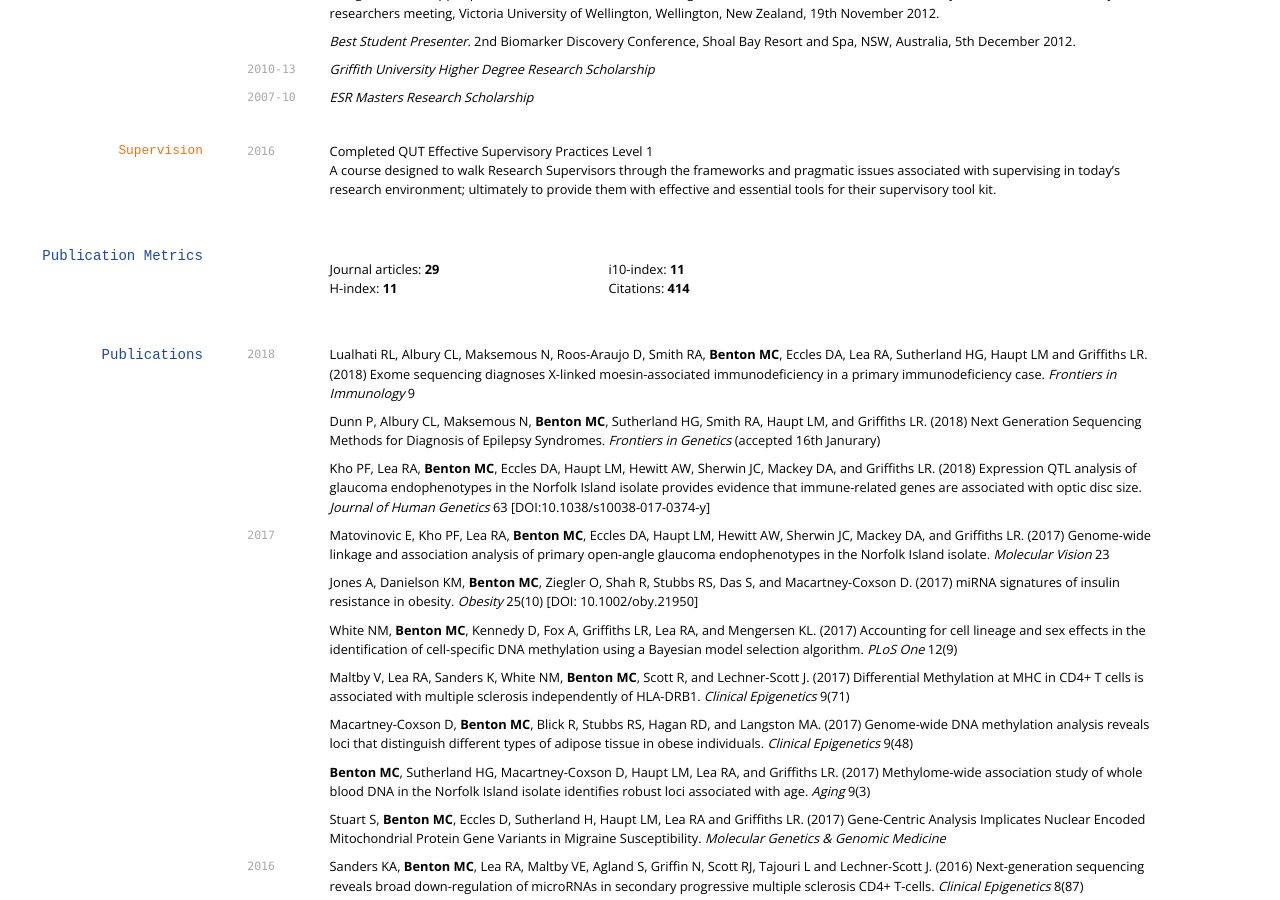
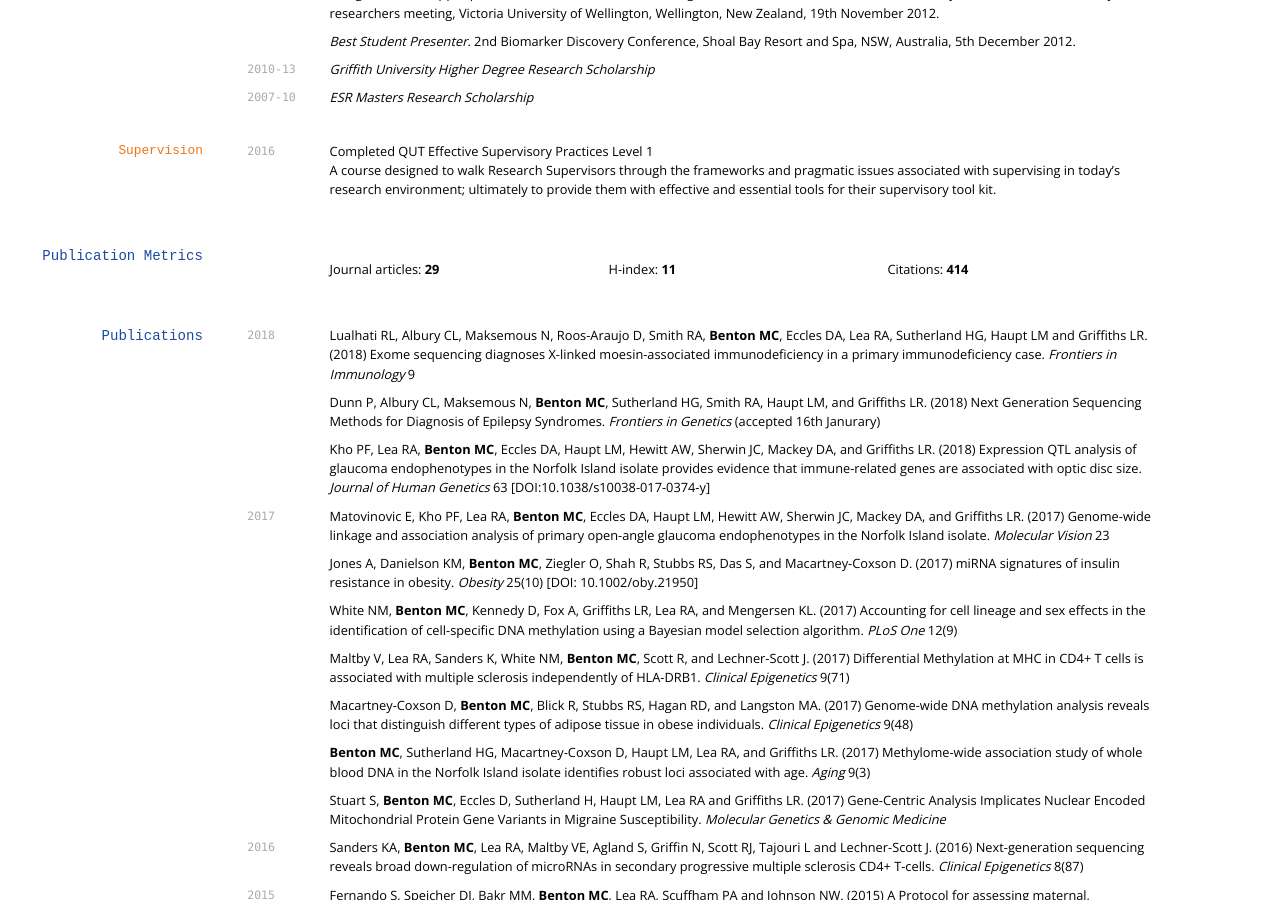
Before and after one commit to sirselim/Miles_CV, a Jekyll site: the page built from index.md, in a window 1280 px wide and 900 px high, scrolled down 1213 px. Built offline with Jekyll 4.4.1, drawn with Linux system fonts in a browser that asks for light colours; some web fonts are replaced.

Commit message:
updated publications and metrics

```diff
--- a/index.md
+++ b/index.md
@@ -121,7 +121,6 @@ A course designed to walk Research Supervisors through the frameworks and pragma
 
 * Journal articles: __29__
 * H-index: __11__
-* i10-index: __11__
 * Citations: __414__
 
 ## Publications
```
